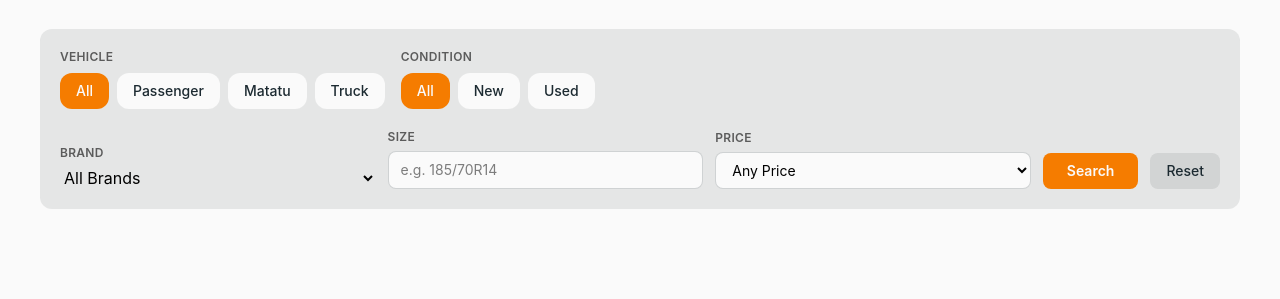
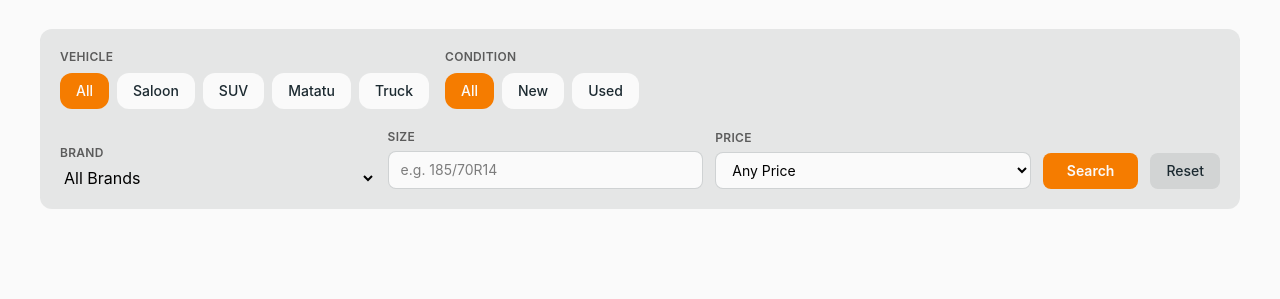
Before and after one commit to WainainaGathecha/smartkingsauto, a website: page index.html in a window 1280 px wide. Shown: the part 645-944 px from the top of the page. Drawn offline with nearby package versions, Linux system fonts and the light colour scheme; files that its build step writes are made by us from their sources.

Commit message:
update filter html to include saloon and suv vehicle types while removing passenger type

```diff
--- a/index.html
+++ b/index.html
@@ -208,9 +208,15 @@
                             </button>
                             <button
                                 data-filter="vehicleType"
-                                data-value="passenger"
+                                data-value="saloon"
                                 class="filter-btn shrink-0 px-4 py-2 rounded-xl text-sm font-medium bg-page text-surface-darker hover:bg-brand hover:text-page transition-colors duration-200">
-                                Passenger
+                                Saloon
+                            </button>
+                            <button
+                                data-filter="vehicleType"
+                                data-value="suv"
+                                class="filter-btn shrink-0 px-4 py-2 rounded-xl text-sm font-medium bg-page text-surface-darker hover:bg-brand hover:text-page transition-colors duration-200">
+                                SUV
                             </button>
                             <button
                                 data-filter="vehicleType"
```
